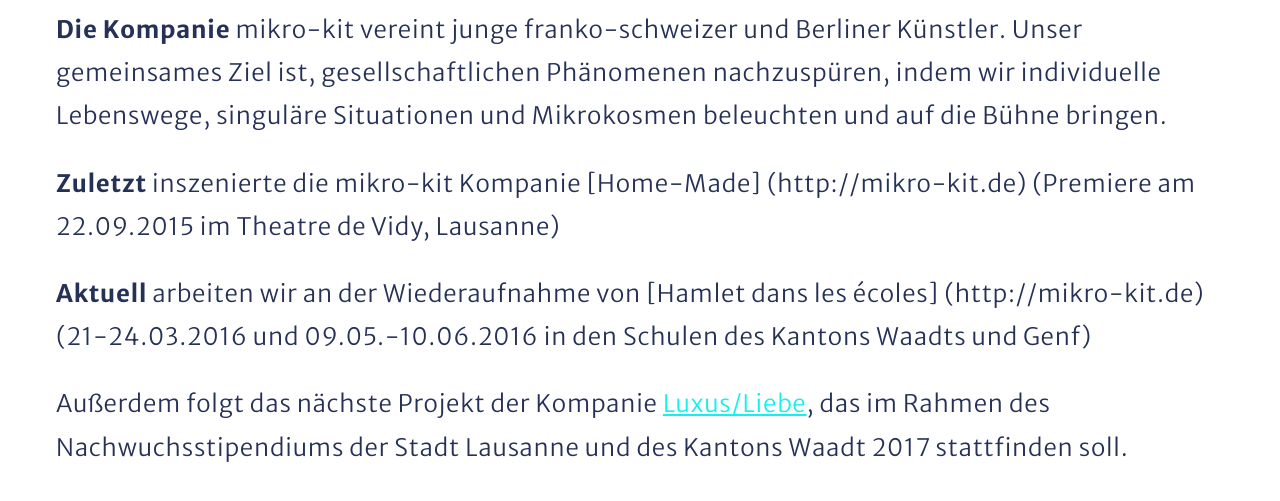
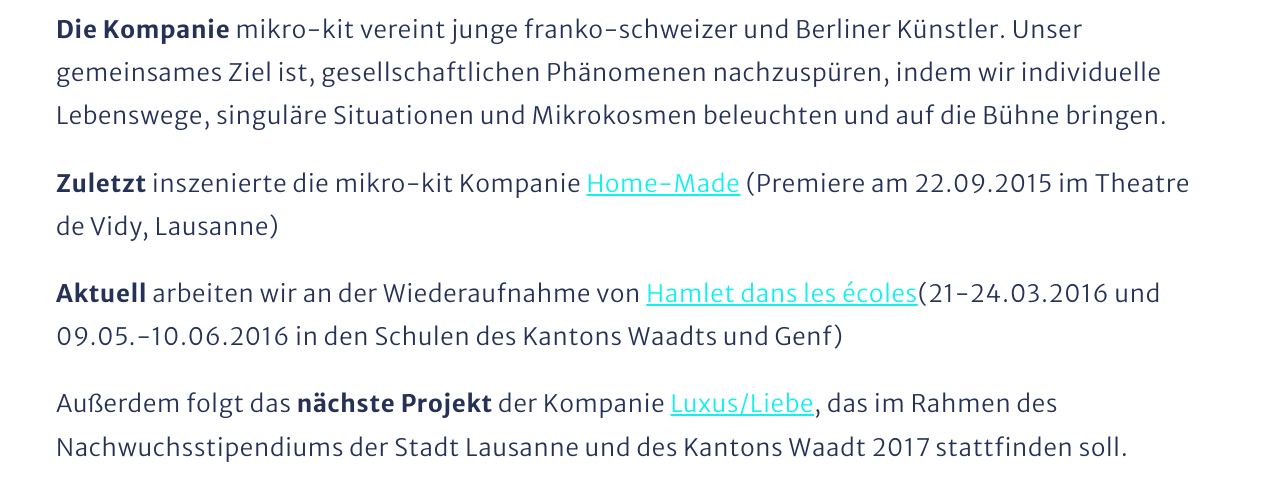
Before and after one commit to mikro-kit/mikro-kit.github.io, a Jekyll site: the page built from index.md, in a window 1280 px wide and 900 px high, scrolled down 812 px, cut to the strip 92-593 px from the top of the window. Built offline with Jekyll 4.4.1, drawn with Linux system fonts in a browser that asks for light colours; part of the change alters nothing that is shown.

Commit message:
fix links

```diff
--- a/index.md
+++ b/index.md
@@ -6,9 +6,9 @@ layout: home
 ---
 **Die Kompanie** mikro-kit vereint junge franko-schweizer und Berliner Künstler. Unser gemeinsames Ziel ist, gesellschaftlichen Phänomenen nachzuspüren, indem wir individuelle Lebenswege, singuläre Situationen und Mikrokosmen beleuchten und auf die Bühne bringen.
 
-**Zuletzt** inszenierte die mikro-kit Kompanie [Home-Made] (http://mikro-kit.de)
+**Zuletzt** inszenierte die mikro-kit Kompanie [Home-Made](http://mikro-kit.de)
 (Premiere am 22.09.2015 im Theatre de Vidy, Lausanne)
 
-**Aktuell** arbeiten wir an der Wiederaufnahme von [Hamlet dans les écoles] (http://mikro-kit.de)(21-24.03.2016 und 09.05.-10.06.2016 in den Schulen des Kantons Waadts und Genf)
+**Aktuell** arbeiten wir an der Wiederaufnahme von [Hamlet dans les écoles](http://mikro-kit.de)(21-24.03.2016 und 09.05.-10.06.2016 in den Schulen des Kantons Waadts und Genf)
 
-Außerdem folgt das nächste Projekt der Kompanie <a href="#">Luxus/Liebe</a>, das im Rahmen des Nachwuchsstipendiums der Stadt Lausanne und des Kantons Waadt 2017 stattfinden soll.
+Außerdem folgt das **nächste Projekt** der Kompanie [Luxus/Liebe](http://mikro-kit.de), das im Rahmen des Nachwuchsstipendiums der Stadt Lausanne und des Kantons Waadt 2017 stattfinden soll.
```
